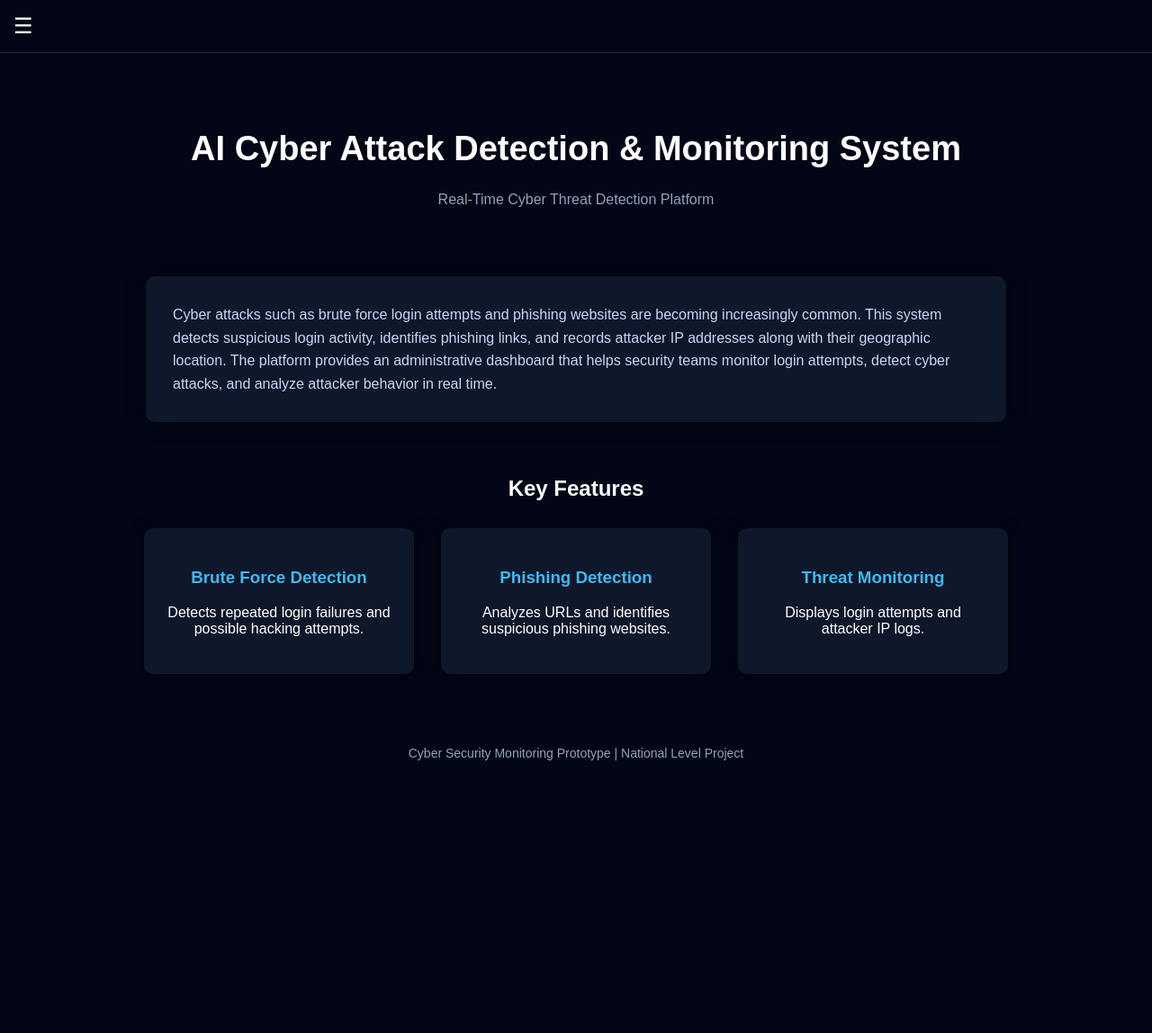
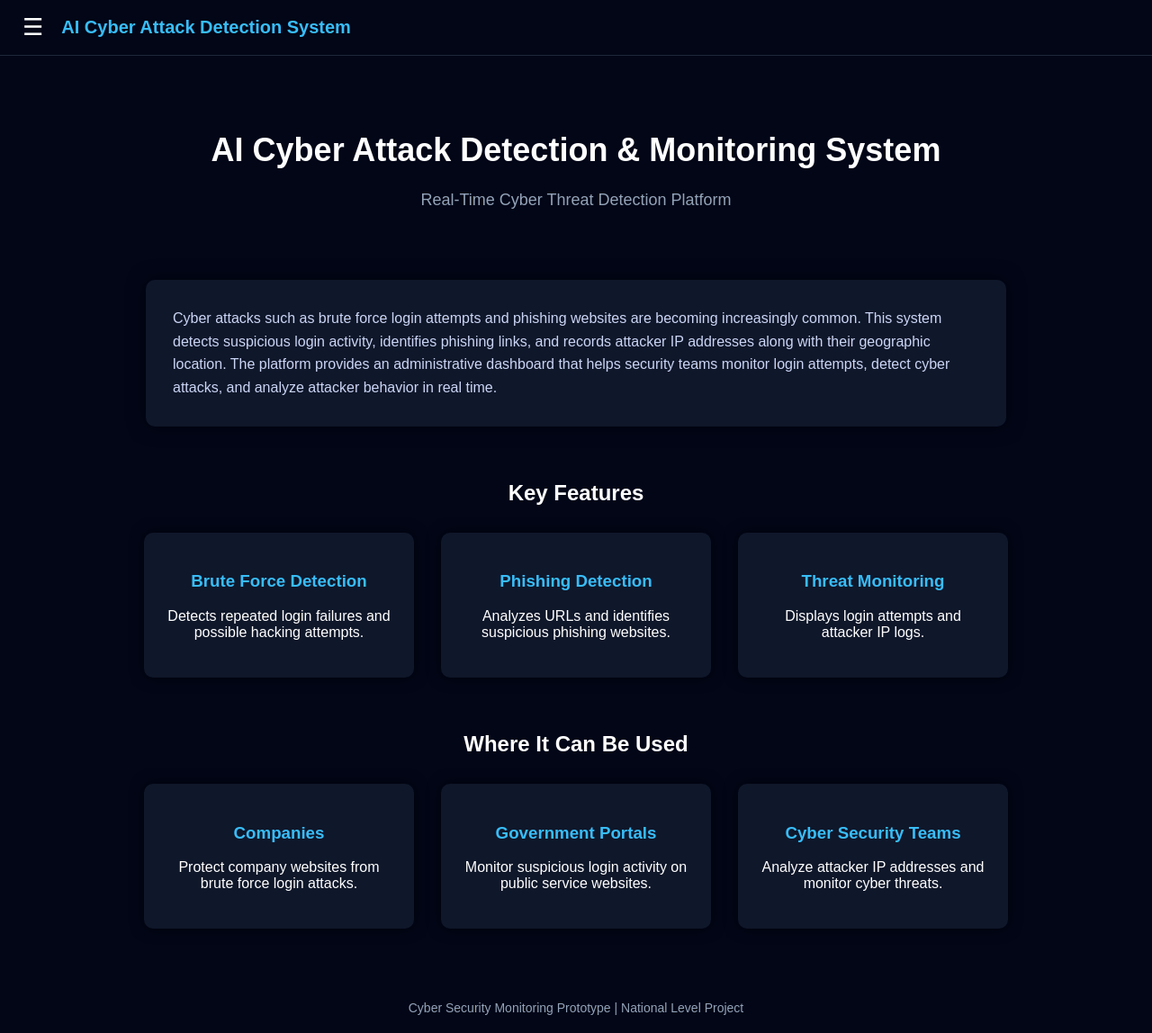
Before and after one commit to ayushbehere21-byte/cyber-attack-detection, a Flask app: page / in a window 1280 px wide. Shown: the whole page at 90% size. Before the commit the page ends 845 px from the top, so only its background shows below. Run offline with Flask 3, Linux system fonts and the light colour scheme.

Commit message:
Update home.html

```diff
--- a/templates/home.html
+++ b/templates/home.html
@@ -18,17 +18,24 @@ margin:0;
 .topbar{
 display:flex;
 align-items:center;
-padding:15px;
+padding:15px 25px;
 background:#020617;
 border-bottom:1px solid #1e293b;
 }
 
 .menu-icon{
-font-size:24px;
+font-size:26px;
 cursor:pointer;
 }
 
-/* SIDEBAR MENU */
+.title{
+margin-left:20px;
+font-size:20px;
+font-weight:bold;
+color:#38bdf8;
+}
+
+/* SIDEBAR */
 
 .sidebar{
 height:100%;
@@ -62,12 +69,13 @@ padding:60px 20px 30px 20px;
 }
 
 .hero h1{
-font-size:38px;
+font-size:36px;
 }
 
 .tagline{
 color:#94a3b8;
 margin-top:10px;
+font-size:18px;
 }
 
 /* INFO BOX */
@@ -84,7 +92,7 @@ color:#cbd5f5;
 line-height:1.6;
 }
 
-/* CARDS */
+/* SECTIONS */
 
 .section{
 margin-top:60px;
@@ -143,7 +151,7 @@ document.getElementById("menu").style.width="0";
 
 <div id="menu" class="sidebar">
 
-<a href="javascript:void(0)" onclick="closeMenu()">Close ✖</a>
+<a href="javascript:void(0)" onclick="closeMenu()">✖ Close</a>
 
 <a href="/">Home</a>
 <a href="/login">Login Test</a>
@@ -157,6 +165,10 @@ document.getElementById("menu").style.width="0";
 <div class="topbar">
 
 <span class="menu-icon" onclick="openMenu()">☰</span>
+
+<span class="title">
+AI Cyber Attack Detection System
+</span>
 
 </div>
 
@@ -212,6 +224,33 @@ detect cyber attacks, and analyze attacker behavior in real time.
 
 </div>
 
+<!-- USE CASES -->
+
+<div class="section">
+
+<h2>Where It Can Be Used</h2>
+
+<div class="cards">
+
+<div class="card">
+<h3>Companies</h3>
+<p>Protect company websites from brute force login attacks.</p>
+</div>
+
+<div class="card">
+<h3>Government Portals</h3>
+<p>Monitor suspicious login activity on public service websites.</p>
+</div>
+
+<div class="card">
+<h3>Cyber Security Teams</h3>
+<p>Analyze attacker IP addresses and monitor cyber threats.</p>
+</div>
+
+</div>
+
+</div>
+
 <div class="footer">
 Cyber Security Monitoring Prototype | National Level Project
 </div>
```
